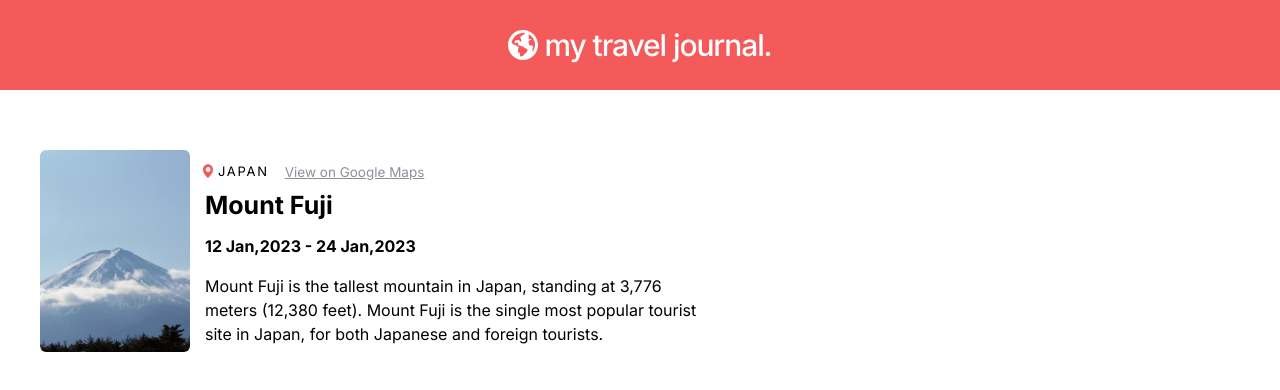
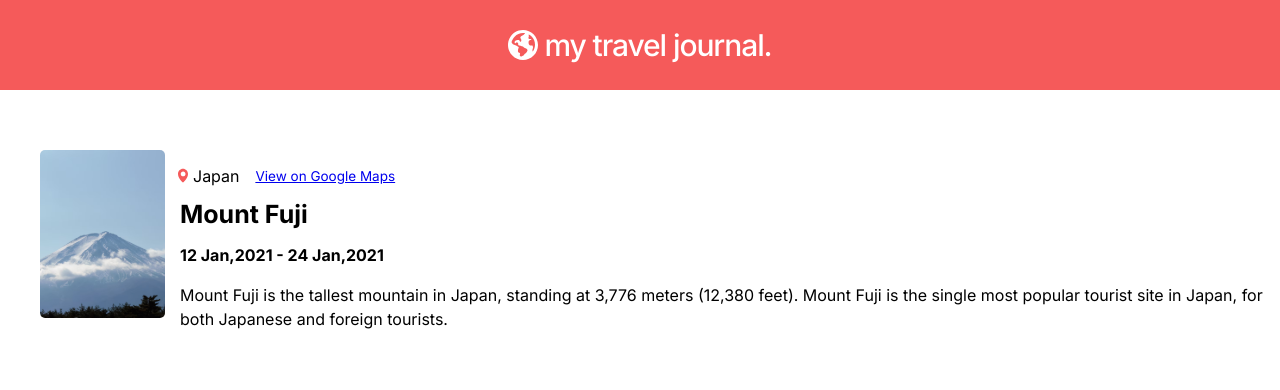
Before and after one commit to matijazuber/my-travel-journal, a React (Vite) app: page / in a window 1280 px wide. Shown: the top 390 px of the page. Built offline with nearby package versions, Linux system fonts and the light colour scheme.

Commit message:
updated the first component of mount Fuji, using the props attribute in React

```diff
--- a/src/App.jsx
+++ b/src/App.jsx
@@ -1,11 +1,19 @@
 import Header from "./components/headerJournal"
 import Entry from "./components/entry"
+import fuji from "./components/imagesJournal/Fuji.svg"
+
 
 function App() {
   return(
     <>
     <Header></Header>
-    <Entry></Entry>
+      <Entry img={{ src: fuji, alt: "Mount Fuji" }}
+        title="Mount Fuji"
+        country="Japan"
+        googleMapsLink="https://www.google.com/maps/place/Mount+Fuji/@35.3606421,138.7170637,15z/data=!3m1!4b1!4m6!3m5!1s0x6019629a42fdc899:0xa6a1fcc916f3a4df!8m2!3d35.3606255!4d138.7273634!16zL20vMGNrczA?entry=ttu"
+        dates="12 Jan,2021 - 24 Jan,2021"
+        text = "Mount Fuji is the tallest mountain in Japan, standing at 3,776 meters (12,380 feet). Mount Fuji is the single most popular tourist site in Japan, for both Japanese and foreign tourists."
+      ></Entry>
     </>
   )
 }
--- /dev/null
+++ b/src/components/data.jsx
@@ -0,0 +1,5 @@
+function Data() {
+
+}
+
+export default Data
--- a/src/components/entry.jsx
+++ b/src/components/entry.jsx
@@ -1,32 +1,30 @@
-import fuji from "./imagesJournal/Fuji.svg"
 import marker from "./imagesJournal/marker.svg"
 
-function Entry(){
+function Entry({ img, title, country, googleMapsLink, dates, text }){
   return(
     <>
   <div className="mainDiv">
-  <img src={fuji} width={150} />
+        <img src={img.src}  alt={img.alt} className="fujiM"/>
 
   <div className="infoBlock">
     <div className="topRow">
       <div className="divJapan">
         <img src={marker} className="markerImg" />
-        <p className="japanP">JAPAN</p>
+              <p className="jaanP">{country}</p>
       </div>
 
       <div className="viewDiv">
-        <p>View on Google Maps</p>
+        <a href={googleMapsLink}>View on Google Maps</a>
       </div>
     </div>
 
     <div className="fujiHeader">
-      Mount Fuji
+      {title}
     </div>
 
     <div className="description">
-      <p className="dateParagraph">12 Jan,2023 - 24 Jan,2023</p>
-
-      <p>Mount Fuji is the tallest mountain in Japan, standing at 3,776<br></br> meters (12,380 feet). Mount Fuji is the single most popular tourist<br></br> site in Japan, for both Japanese and foreign tourists.</p>
+            <p className="dateParagraph">{dates }</p>
+            <p>{text}</p>
     </div>
   </div>
 </div>
--- a/src/components/styles/styles.css
+++ b/src/components/styles/styles.css
@@ -47,14 +47,21 @@ body{
   font-size: 13px;
 }
 
-
+.fujiM{
+  width: 140px;;
+}
 .viewDiv{
+  margin-top: 18px ;
   margin-left: 10px;
   font-size: 13.5px;
   text-decoration: underline;
   color: #918E9B;
   font-weight: 400;
 
+}
+
+a:visited {
+  color: #918E9B;
 }
 
 .infoBlock {
```
